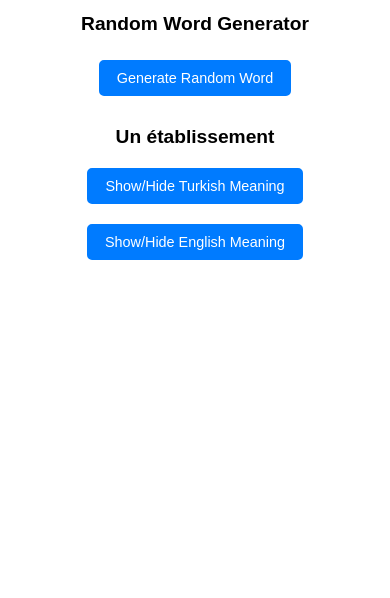
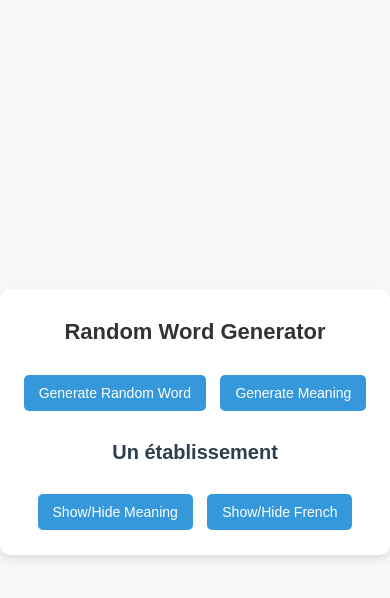
Before and after one commit to girayduygun/munipo.ca, a plain HTML site: page index.html in a window 390 px wide. Both pictures are taken after a click on the button "Generate Random Word". Drawn offline with Linux system fonts and the light colour scheme.

Commit message:
Update index.html

```diff
--- a/index.html
+++ b/index.html
@@ -6,78 +6,92 @@
     <title>Random Word Generator</title>
     <style>
         body {
-            font-family: Arial, sans-serif;
+            font-family: 'Arial', sans-serif;
             text-align: center;
-            margin: 20px;
+            margin: 0;
             padding: 0;
+            background-color: #f7f7f7;
+            display: flex;
+            justify-content: center;
+            align-items: center;
+            height: 100vh;
+        }
+        #container {
+            background-color: white;
+            padding: 20px;
+            border-radius: 10px;
+            box-shadow: 0px 4px 8px rgba(0, 0, 0, 0.1);
+            max-width: 500px;
+            width: 100%;
         }
         h1 {
-            font-size: 1.5em;
+            font-size: 28px;
             margin-bottom: 20px;
+            color: #333;
         }
         #word {
-            font-size: 1.5em;
+            font-size: 24px;
             font-weight: bold;
             margin-top: 20px;
+            color: #2c3e50;
         }
         #meanings {
-            margin-top: 10px;
-            font-size: 1.2em;
+            margin-top: 20px;
+            font-size: 18px;
             color: #555;
         }
         button {
-            padding: 10px 20px;
-            font-size: 1em;
+            padding: 12px 20px;
+            font-size: 16px;
             cursor: pointer;
-            margin: 10px;
-            border: 2px solid #007BFF;
+            margin: 10px 5px;
+            border: none;
             border-radius: 5px;
-            background-color: #007BFF;
-            color: #fff;
-            transition: background-color 0.3s ease, color 0.3s ease;
+            background-color: #3498db;
+            color: white;
+            transition: background-color 0.3s ease;
         }
         button:hover {
-            background-color: #0056b3;
-            color: #e6e6e6;
+            background-color: #2980b9;
         }
-
-        /* Mobile responsiveness */
+        button:active {
+            background-color: #1a5d85;
+        }
         @media (max-width: 600px) {
-            body {
-                margin: 10px;
-                padding: 0;
+            #container {
+                padding: 15px;
             }
             h1 {
-                font-size: 1.2em;
-                margin-bottom: 15px;
+                font-size: 22px;
             }
             #word {
-                font-size: 1.2em;
-            }
-            #meanings {
-                font-size: 1em;
+                font-size: 20px;
             }
             button {
-                padding: 8px 16px;
-                font-size: 0.9em;
+                padding: 10px 15px;
+                font-size: 14px;
             }
         }
     </style>
 </head>
 <body>
 
+    <div id="container">
         <h1>Random Word Generator</h1>
 
         <button onclick="generateRandomWord()">Generate Random Word</button>
-    <div id="word"></div>
+        <button onclick="generateRandomMeaning()">Generate Meaning</button>
+
+        <div id="word" style="display: none;"></div>
 
         <div id="meanings">
             <div id="turkishMeaning" style="display: none;"></div>
             <div id="englishMeaning" style="display: none;"></div>
         </div>
 
-    <button onclick="toggleMeaning('turkishMeaning')">Show/Hide Turkish Meaning</button>
-    <button onclick="toggleMeaning('englishMeaning')">Show/Hide English Meaning</button>
+        <button onclick="toggleMeanings()">Show/Hide Meaning</button>
+        <button onclick="toggleFrench()">Show/Hide French</button>
+    </div>
 
     <script>
         // List of words with Turkish and English meanings
@@ -93,25 +107,55 @@
             {french: "Scolaire", turkish: "okul", english: "school, academic"}
         ];
 
+        let randomWord = null;
+
         function generateRandomWord() {
             const randomIndex = Math.floor(Math.random() * words.length);
-            const randomWord = words[randomIndex];
+            randomWord = words[randomIndex];
 
             document.getElementById('word').innerHTML = randomWord.french;
             document.getElementById('turkishMeaning').innerHTML = `Turkish: ${randomWord.turkish}`;
             document.getElementById('englishMeaning').innerHTML = `English: ${randomWord.english}`;
 
-            // Reset the display of meanings after generating a new word
+            // Hide meanings and reset French word display
             document.getElementById('turkishMeaning').style.display = "none";
             document.getElementById('englishMeaning').style.display = "none";
+            document.getElementById('word').style.display = "block";
         }
 
-        function toggleMeaning(meaningId) {
-            const element = document.getElementById(meaningId);
-            if (element.style.display === "none") {
-                element.style.display = "block";
+        function generateRandomMeaning() {
+            const randomIndex = Math.floor(Math.random() * words.length);
+            randomWord = words[randomIndex];
+
+            document.getElementById('word').innerHTML = randomWord.french;
+            document.getElementById('turkishMeaning').innerHTML = `Turkish: ${randomWord.turkish}`;
+            document.getElementById('englishMeaning').innerHTML = `English: ${randomWord.english}`;
+
+            // Show meanings and hide French word initially
+            document.getElementById('turkishMeaning').style.display = "block";
+            document.getElementById('englishMeaning').style.display = "block";
+            document.getElementById('word').style.display = "none";
+        }
+
+        function toggleMeanings() {
+            const turkishMeaning = document.getElementById('turkishMeaning');
+            const englishMeaning = document.getElementById('englishMeaning');
+
+            if (turkishMeaning.style.display === "none" && englishMeaning.style.display === "none") {
+                turkishMeaning.style.display = "block";
+                englishMeaning.style.display = "block";
             } else {
-                element.style.display = "none";
+                turkishMeaning.style.display = "none";
+                englishMeaning.style.display = "none";
+            }
+        }
+
+        function toggleFrench() {
+            const word = document.getElementById('word');
+            if (word.style.display === "none") {
+                word.style.display = "block";
+            } else {
+                word.style.display = "none";
             }
         }
     </script>
```
Lines whose indentation alone changed are shown as unchanged.
